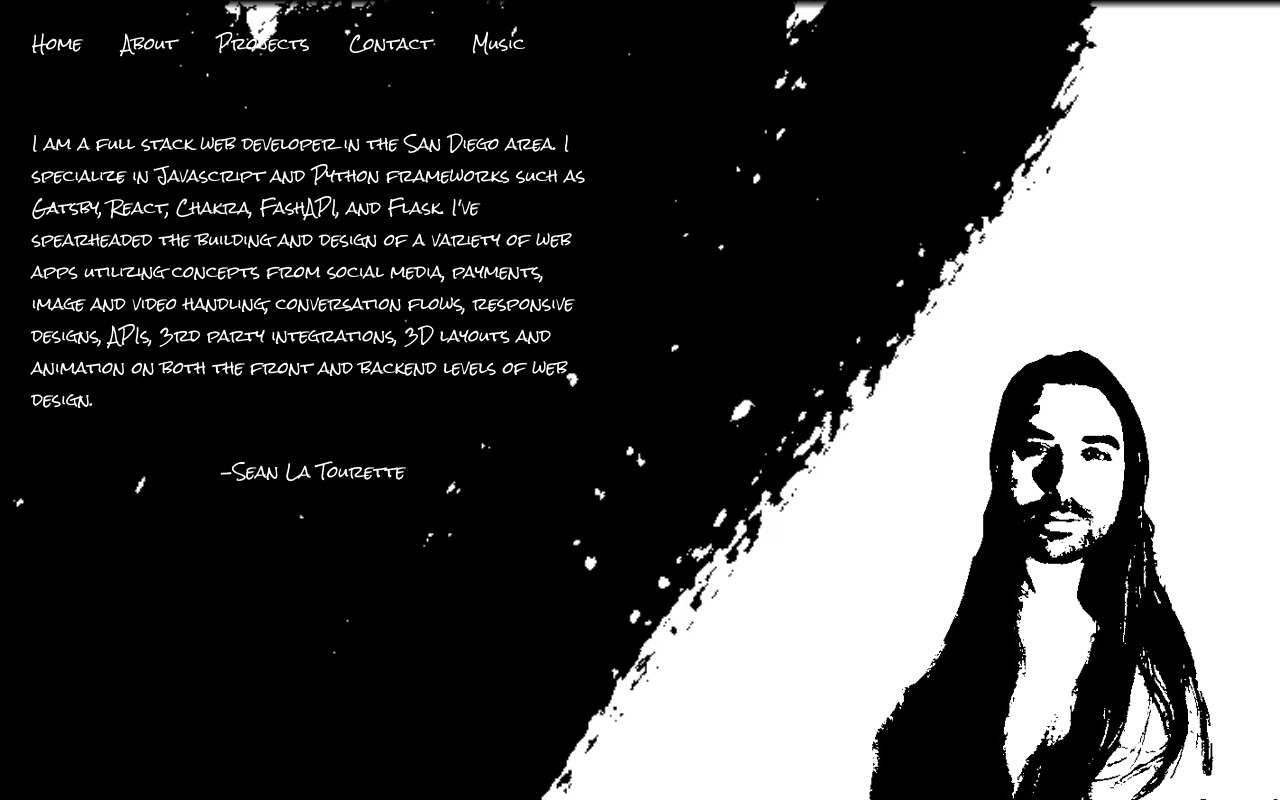
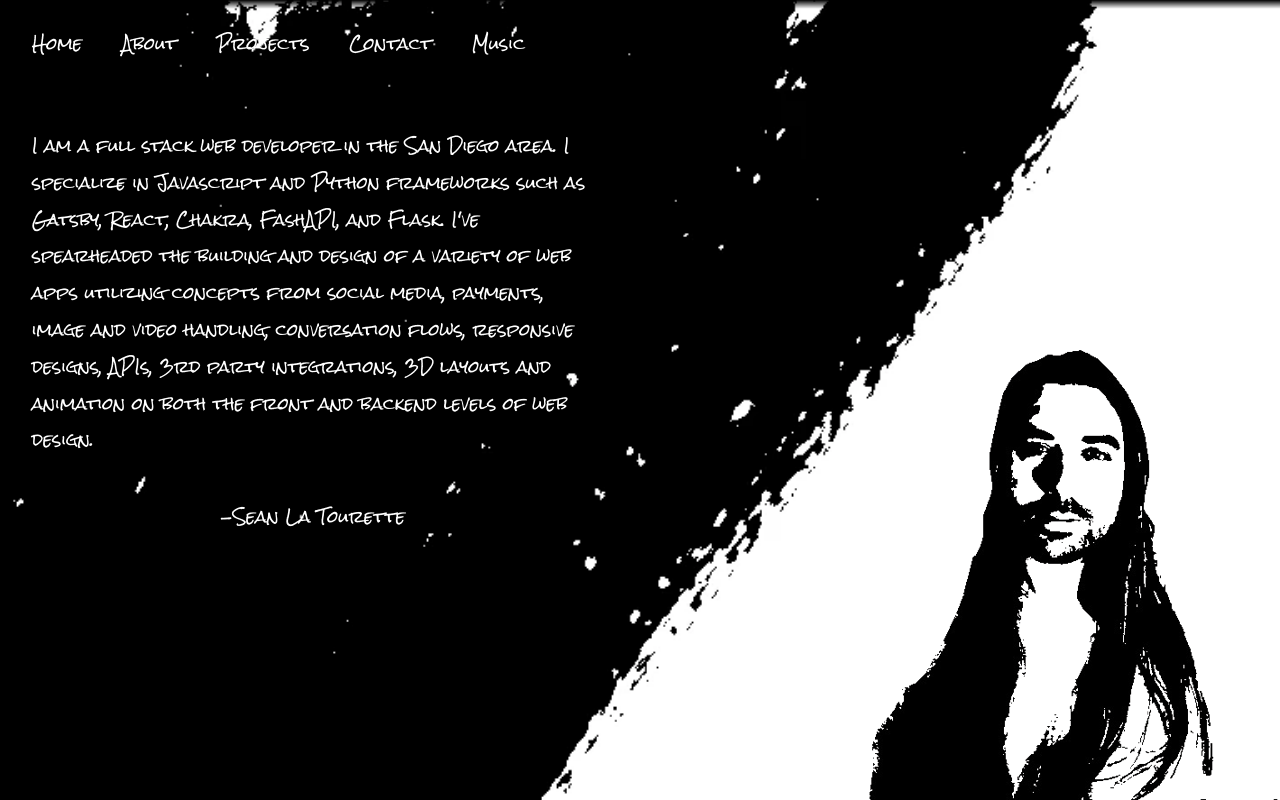
Before and after one commit to SeanLaTour/Official-Portfolio, a Gatsby site: page /about in a window 1280 px wide. Built offline with nearby package versions, Linux system fonts and the light colour scheme; Gatsby itself is replaced by a stand-in of ours; a web font is replaced by a local one.

Commit message:
adjust line height

```diff
--- a/src/components/shared/portfolio_text.tsx
+++ b/src/components/shared/portfolio_text.tsx
@@ -32,7 +32,7 @@ export const PortfolioTextNav: React.FC<PortfolioTextProps> = (props) => {
 export const PortfolioTextStandard: React.FC<PortfolioTextProps> = (props) => {
   return (
     <Text
-      lineHeight="200%"
+      lineHeight="230%"
       color="black"
       fontSize="1rem"
       fontFamily="RockSalt"
```
